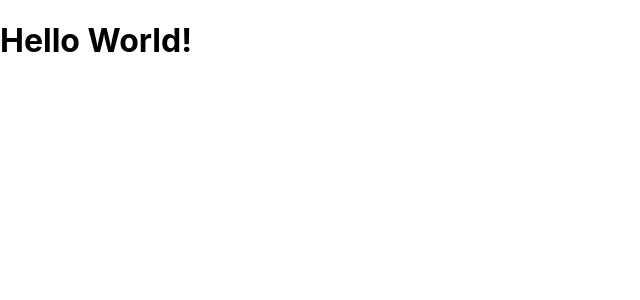
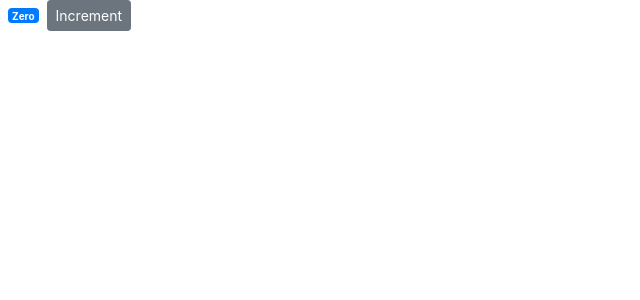
Before and after one commit to ardagon89/react-shopping-cart, a React (Create React App) app in the folder app/react-app/: page / in a window 1280 px wide. Shown: the top 300 px of the page, without its empty margins (0-640 px from the left). Built offline with nearby package versions, Linux system fonts and the light colour scheme.

Commit message:
Added Counter component

```diff
--- a/app/react-app/src/components/counter.jsx
+++ b/app/react-app/src/components/counter.jsx
@@ -1,9 +1,29 @@
 import React, { Component } from 'react';
 
 class Counter extends Component {
-    state = {  }
+    state = {
+        count:0
+     };
+
+     styles = {
+         fontSize: 10,
+         fontWeight: "bold"
+     }
+
     render() {
-        return ( <h1>Hello World!</h1>  );
+        return (
+          <React.Fragment>
+            <span style={this.styles} className="badge badge-primary m-2">
+              {this.formatCount()}
+            </span>
+            <button className="btn btn-secondary btn-sm">Increment</button>
+          </React.Fragment>
+        );
+    }
+
+    formatCount() {
+        const { count } = this.state;
+        return count === 0 ? 'Zero' : count;
     }
 }
 
--- a/app/react-app/src/index.js
+++ b/app/react-app/src/index.js
@@ -3,7 +3,7 @@ import ReactDOM from 'react-dom';
 import './index.css';
 import App from './App';
 import reportWebVitals from './reportWebVitals';
-// import '/usr/app/node_modules/bootstrap/dist/css/bootstrap.css';
+import '/usr/app/node_modules/bootstrap/dist/css/bootstrap.css';
 import Counter from './components/counter';
 
 ReactDOM.render(
```
